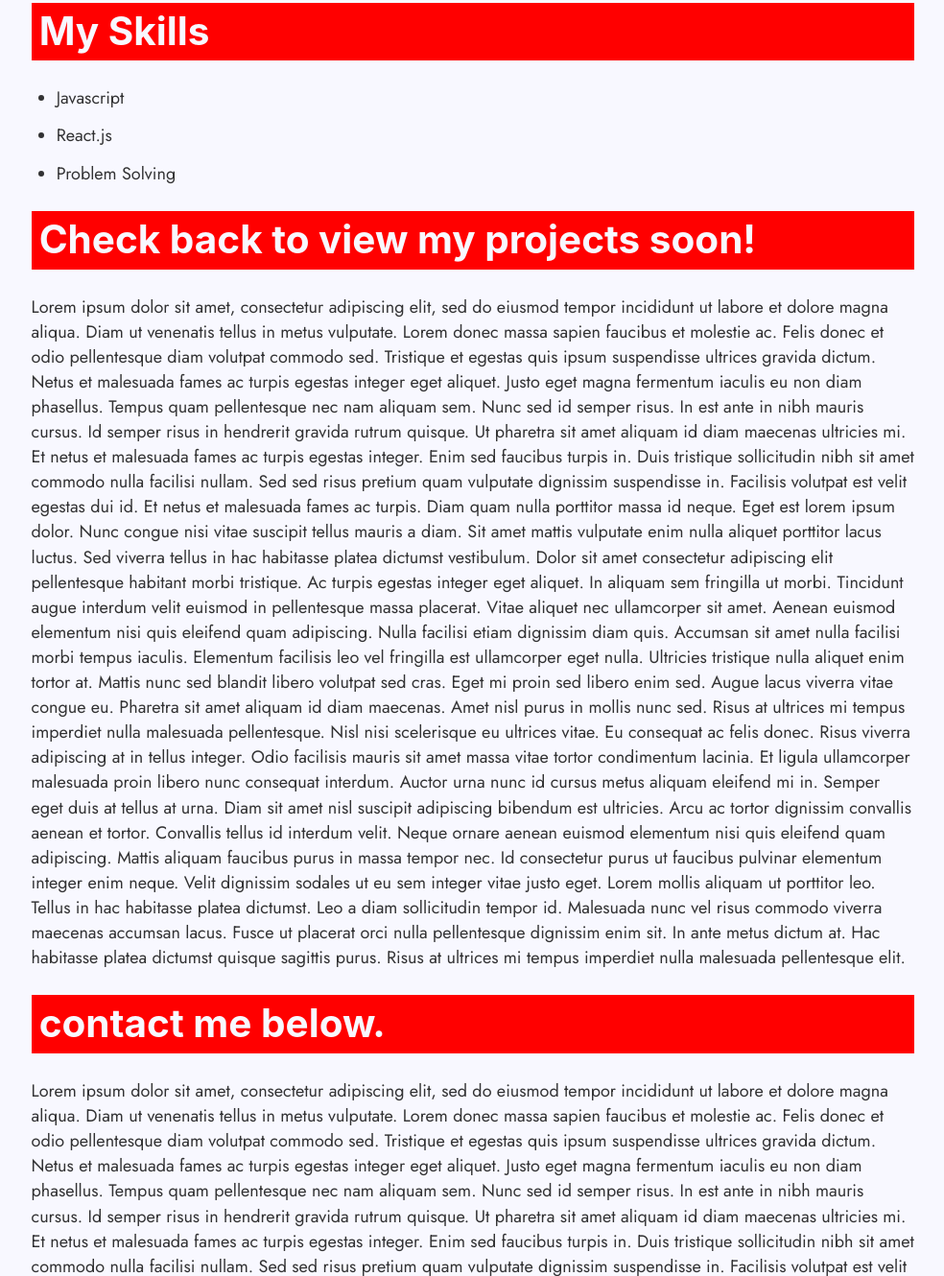
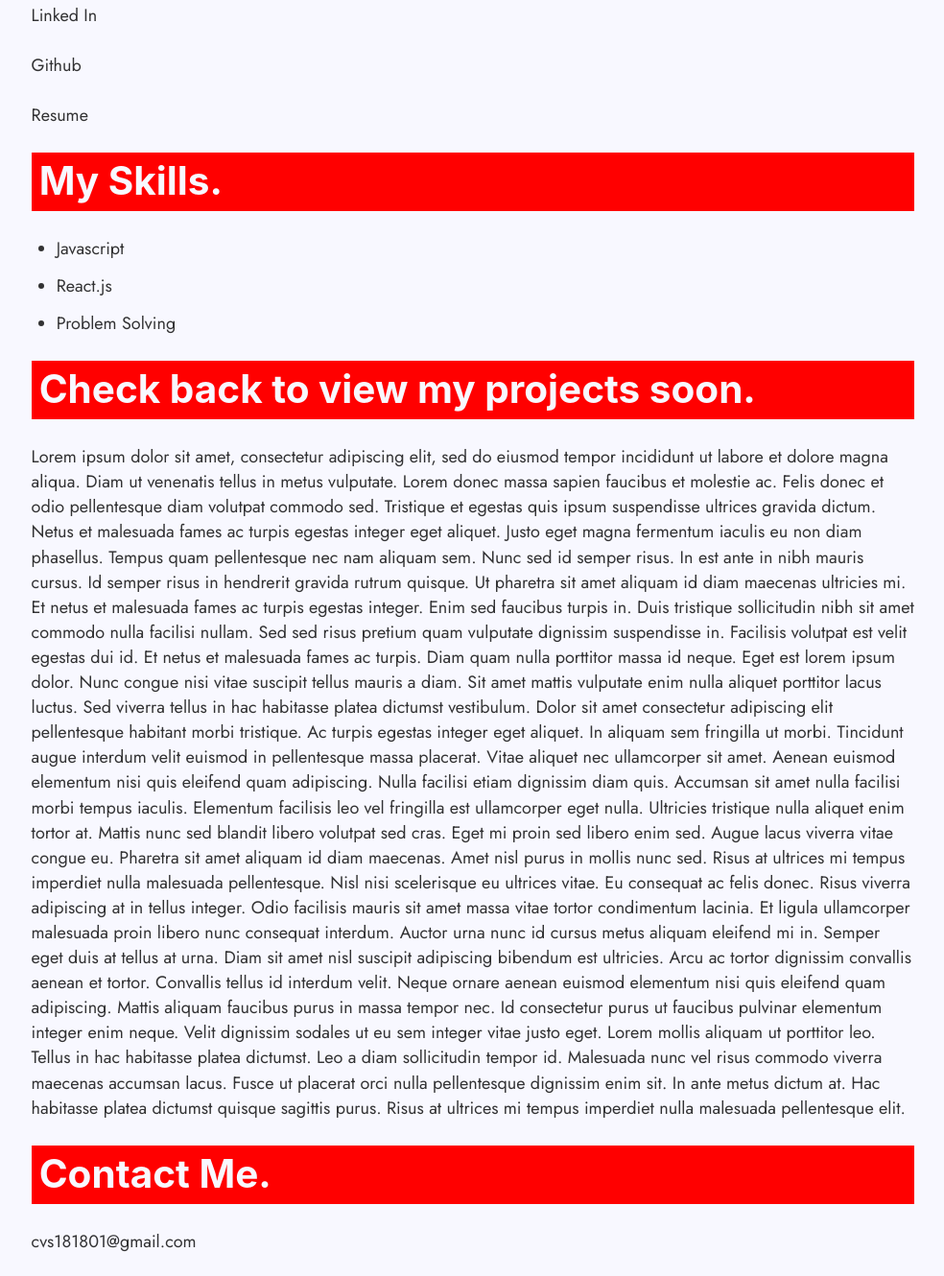
Before and after one commit to cvs181801/gatsby-starter-default, a Gatsby site: page /using-dsg in a window 1280 px wide. Shown: the part 640-1970 px from the top of the page at 96% size, without its empty margins (147-1131 px from the left). Built offline with nearby package versions, Linux system fonts and the light colour scheme; Gatsby itself is replaced by a stand-in of ours.

Commit message:
add content, remove more lorem

```diff
--- a/src/components/AboutMe.js
+++ b/src/components/AboutMe.js
@@ -8,14 +8,17 @@ export default function AboutMe() {
             >
                 <h1
                     className= "sectionH1"
-                >About Me</h1>
+                >About Me.</h1>
                     <p> Self-Taught Software Developer with a background in Customer Success, Psychology and Social Work.
                         My biggest passion is making the virtual world safer for youth; my
                         work with young people as a Prevention Specialist has deeply informed the way I develop and design programs.
                         I have experience with public speaking, teaching, and working abroad, which have given
-                        me a great deal of experience working with diverse populations.
+                        me a great deal of experience working with diverse populations. </p>
 
-                    </p>
+                        <p><a>Linked In</a></p>
+                        <p><a>Github</a></p>
+                        <p><a>Resume</a></p>
+
         </section>
     </div>
     )
--- a/src/components/Contact.js
+++ b/src/components/Contact.js
@@ -8,14 +8,9 @@ export default function Contact() {
             >
                 <h1
                     className= "sectionH1"
-                >contact me below.</h1>
-                <p>Lorem ipsum dolor sit amet, consectetur adipiscing elit, sed do eiusmod tempor incididunt ut labore et dolore magna aliqua. Diam ut venenatis tellus in metus vulputate. Lorem donec massa sapien faucibus et molestie ac. Felis donec et odio pellentesque diam volutpat commodo sed. Tristique et egestas quis ipsum suspendisse ultrices gravida dictum. Netus et malesuada fames ac turpis egestas integer eget aliquet. Justo eget magna fermentum iaculis eu non diam phasellus. Tempus quam pellentesque nec nam aliquam sem. Nunc sed id semper risus. In est ante in nibh mauris cursus. Id semper risus in hendrerit gravida rutrum quisque. Ut pharetra sit amet aliquam id diam maecenas ultricies mi. Et netus et malesuada fames ac turpis egestas integer. Enim sed faucibus turpis in. Duis tristique sollicitudin nibh sit amet commodo nulla facilisi nullam. Sed sed risus pretium quam vulputate dignissim suspendisse in. Facilisis volutpat est velit egestas dui id. Et netus et malesuada fames ac turpis. Diam quam nulla porttitor massa id neque.
+                >Contact Me.</h1>
+                <p> cvs181801@gmail.com</p>
 
-Eget est lorem ipsum dolor. Nunc congue nisi vitae suscipit tellus mauris a diam. Sit amet mattis vulputate enim nulla aliquet porttitor lacus luctus. Sed viverra tellus in hac habitasse platea dictumst vestibulum. Dolor sit amet consectetur adipiscing elit pellentesque habitant morbi tristique. Ac turpis egestas integer eget aliquet. In aliquam sem fringilla ut morbi. Tincidunt augue interdum velit euismod in pellentesque massa placerat. Vitae aliquet nec ullamcorper sit amet. Aenean euismod elementum nisi quis eleifend quam adipiscing. Nulla facilisi etiam dignissim diam quis. Accumsan sit amet nulla facilisi morbi tempus iaculis. Elementum facilisis leo vel fringilla est ullamcorper eget nulla. Ultricies tristique nulla aliquet enim tortor at.
-
-Mattis nunc sed blandit libero volutpat sed cras. Eget mi proin sed libero enim sed. Augue lacus viverra vitae congue eu. Pharetra sit amet aliquam id diam maecenas. Amet nisl purus in mollis nunc sed. Risus at ultrices mi tempus imperdiet nulla malesuada pellentesque. Nisl nisi scelerisque eu ultrices vitae. Eu consequat ac felis donec. Risus viverra adipiscing at in tellus integer. Odio facilisis mauris sit amet massa vitae tortor condimentum lacinia. Et ligula ullamcorper malesuada proin libero nunc consequat interdum. Auctor urna nunc id cursus metus aliquam eleifend mi in. Semper eget duis at tellus at urna.
-
-Diam sit amet nisl suscipit adipiscing bibendum est ultricies. Arcu ac tortor dignissim convallis aenean et tortor. Convallis tellus id interdum velit. Neque ornare aenean euismod elementum nisi quis eleifend quam adipiscing. Mattis aliquam faucibus purus in massa tempor nec. Id consectetur purus ut faucibus pulvinar elementum integer enim neque. Velit dignissim sodales ut eu sem integer vitae justo eget. Lorem mollis aliquam ut porttitor leo. Tellus in hac habitasse platea dictumst. Leo a diam sollicitudin tempor id. Malesuada nunc vel risus commodo viverra maecenas accumsan lacus. Fusce ut placerat orci nulla pellentesque dignissim enim sit. In ante metus dictum at. Hac habitasse platea dictumst quisque sagittis purus. Risus at ultrices mi tempus imperdiet nulla malesuada pellentesque elit.</p>
             </section>
         </div>
     )
--- a/src/components/Projects.js
+++ b/src/components/Projects.js
@@ -8,7 +8,7 @@ export default function Projects() {
             >
             <h1
                 className= "sectionH1"
-            >Check back to view my projects soon!</h1>
+            >Check back to view my projects soon.</h1>
             <p>Lorem ipsum dolor sit amet, consectetur adipiscing elit, sed do eiusmod tempor incididunt ut labore et dolore magna aliqua. Diam ut venenatis tellus in metus vulputate. Lorem donec massa sapien faucibus et molestie ac. Felis donec et odio pellentesque diam volutpat commodo sed. Tristique et egestas quis ipsum suspendisse ultrices gravida dictum. Netus et malesuada fames ac turpis egestas integer eget aliquet. Justo eget magna fermentum iaculis eu non diam phasellus. Tempus quam pellentesque nec nam aliquam sem. Nunc sed id semper risus. In est ante in nibh mauris cursus. Id semper risus in hendrerit gravida rutrum quisque. Ut pharetra sit amet aliquam id diam maecenas ultricies mi. Et netus et malesuada fames ac turpis egestas integer. Enim sed faucibus turpis in. Duis tristique sollicitudin nibh sit amet commodo nulla facilisi nullam. Sed sed risus pretium quam vulputate dignissim suspendisse in. Facilisis volutpat est velit egestas dui id. Et netus et malesuada fames ac turpis. Diam quam nulla porttitor massa id neque.
 
 Eget est lorem ipsum dolor. Nunc congue nisi vitae suscipit tellus mauris a diam. Sit amet mattis vulputate enim nulla aliquet porttitor lacus luctus. Sed viverra tellus in hac habitasse platea dictumst vestibulum. Dolor sit amet consectetur adipiscing elit pellentesque habitant morbi tristique. Ac turpis egestas integer eget aliquet. In aliquam sem fringilla ut morbi. Tincidunt augue interdum velit euismod in pellentesque massa placerat. Vitae aliquet nec ullamcorper sit amet. Aenean euismod elementum nisi quis eleifend quam adipiscing. Nulla facilisi etiam dignissim diam quis. Accumsan sit amet nulla facilisi morbi tempus iaculis. Elementum facilisis leo vel fringilla est ullamcorper eget nulla. Ultricies tristique nulla aliquet enim tortor at.
--- a/src/components/Skills.js
+++ b/src/components/Skills.js
@@ -8,7 +8,7 @@ export default function Skills() {
             >
             <h1
                 className= "sectionH1"
-            >My Skills</h1>
+            >My Skills.</h1>
             <p>
                 <ul>
                     <li>Javascript</li>
--- a/src/pages/index.js
+++ b/src/pages/index.js
@@ -28,10 +28,10 @@ const IndexPage = () => (
     >I dream in fire and javascript</h2>
     <p>I started learning to code because I wanted to challenge myself, and learn more skills which can be used to help others.
       <br/>
-        Technology is powerful. Let's harness it and use it for good.
+
       <br/>
         I'm here to create amazing products while helping to make the internet a safer place for children. Today, we live, work and play
-         virtually, and we have an abundance of resources at the click of a button.  Let's do this! 💪🏼
+         virtually, and we have an abundance of resources at the click of a button. Technology is powerful. Let's harness it and use it for good. 💪🏼
     </p>
 
     <p class="italicTxt">“For me, I am driven by two main philosophies: Know more today about the world than I knew yesterday, and lessen the suffering of others. You'd be surprised how far that gets you.”
```
